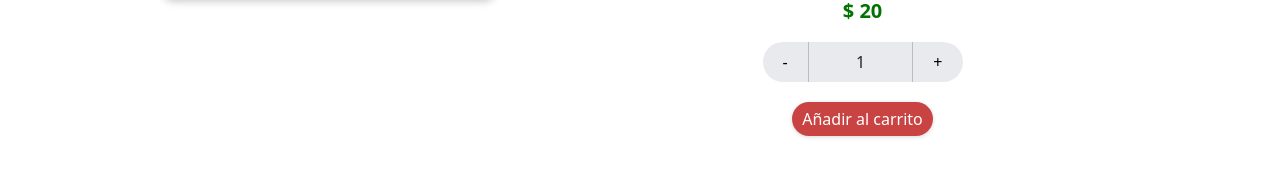
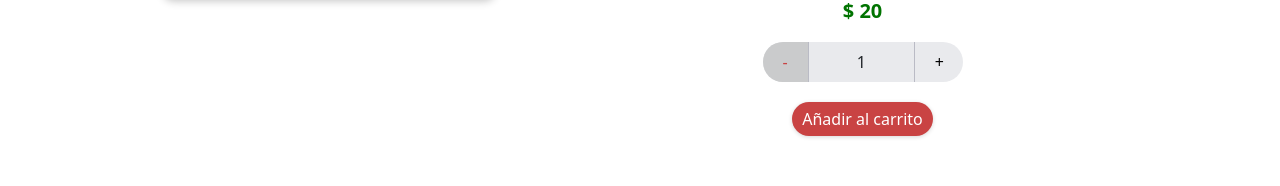
Before and after one commit to manudiiez/HoodieApp, a React (Create React App) app: page /item/1 in a window 1280 px wide. Shown: the part 565-751 px from the top of the page. Built offline with nearby package versions, Linux system fonts and the light colour scheme.

Commit message:
entrega eventos

```diff
--- a/src/App.jsx
+++ b/src/App.jsx
@@ -1,22 +1,27 @@
 /* ---------------------------- REACT-ROUTER-DOM ---------------------------- */
 import { Routes, Route } from "react-router-dom";
+/* ------------------------------- COMPONENTS ------------------------------- */
 import ItemDetailContainer from "./components/ItemDetailContainer";
 import ItemListContainer from "./components/ItemListContainer";
 import NavBar from "./components/NavBar";
-/* --------------------------------- SCREENS -------------------------------- */
-
+/* --------------------------------- CONTEXT -------------------------------- */
+import { CartContext, ThemeContext } from "./context/Context";
 
 function App() {
   return (
     <div>
+      <CartContext.Provider value={[]}>
         <NavBar/>
         <main>
           <Routes>
             <Route path="/" element={<ItemListContainer />} />
             <Route path="/item/:itemId" element={<ItemDetailContainer />} />
             <Route path="/category/:categoryId" element={<ItemListContainer />} />
+            <Route path="/cart" element={<h1>Carrito</h1>} />
+
           </Routes>
         </main>
+      </CartContext.Provider>
     </div>
   );
 }
--- a/src/components/Item.jsx
+++ b/src/components/Item.jsx
@@ -1,6 +1,6 @@
 
 
-import React from 'react'
+import React, { useEffect } from 'react'
 /* ---------------------------- STYLED-COMPONENT ---------------------------- */
 import styled from 'styled-components'
 import {useNavigate} from 'react-router-dom'
--- a/src/components/ItemCount.jsx
+++ b/src/components/ItemCount.jsx
@@ -1,13 +1,33 @@
-import { useState } from 'react'
+import { useState, useEffect } from 'react'
 /* ---------------------------- STYLED-COMPONENTS --------------------------- */
 import styled from 'styled-components'
 
-const ItemCount = ({ initial, onAdd, onRest}) => {
+const ItemCount = ({ onAdd, stock, initial }) => {
+
+    const [count, setCount] = useState(initial);
+
+
+    const handleAdd = () => {
+        setCount(count + 1)
+    }
+
+    const handleSubtract = () => {
+        setCount( count - 1)
+    }
+
+    useEffect(() => {
+        setCount(initial)
+    }, [])
+
     return (
-        <Container className='d-flex justify-content-between align-items-center'>
-            <button onClick={onRest}>-</button>
-            <p className='m-0'>{initial}</p>
-            <button onClick={onAdd}>+</button>
+        <Container>
+            <div className='d-flex justify-content-between align-items-center'>
+                <button disabled={count <= 1} onClick={handleSubtract}>-</button>
+                <p className='m-0 px-5'>{count}</p>
+                <button disabled={count >= stock} onClick={handleAdd}>+</button>
+            </div>
+            <button disabled={stock <= 0} className='addCarrito' onClick={() => onAdd(count)}>Añadir al carrito</button>
+
         </Container>
     )
 }
@@ -16,6 +36,8 @@ export default ItemCount
 
 const Container = styled.div`
 
+
+    div{
         width: 100%;
         max-width: 200px;
         height: 40px;
@@ -42,6 +64,28 @@ const Container = styled.div`
                 background-color: #c94343;
                 color: #fff;
             }
+
+            &:disabled{
+                background-color: #cacbcc;
+                color: #c94343;
+            }
+        }
+
+    }
+
+    .addCarrito{
+        background-color: #c94343;
+        border: none;
+        color: #fff;
+        padding: 5px 10px;
+        margin-top: 20px;
+        border-radius: 30px;
+        transition: all .5s ease;
+        max-width: 300px;
+        box-shadow: rgba(0, 0, 0, 0.16) 0px 1px 4px;
+        &:hover{
+            transform: scale(1.05);
+        }
     }
 
 `
--- a/src/components/ItemDetail.jsx
+++ b/src/components/ItemDetail.jsx
@@ -1,13 +1,27 @@
-import React from 'react'
+import React,{useEffect, useState} from 'react'
 /* ---------------------------- STYLED-COMPONENTS --------------------------- */
 import styled from 'styled-components'
+/* ---------------------------- REACT-ROUTER-DOM ---------------------------- */
+import {useNavigate} from 'react-router-dom'
 /* ------------------------------- COMPONENTS ------------------------------- */
 import ItemCount from './ItemCount'
 
 
 
 
-const ItemDetail = ({ item, onAdd, onRest, initial }) => {
+const ItemDetail = ({ item }) => {
+
+    const [count, setCount] = useState(0);
+    const navigate = useNavigate();
+
+    const handleAdd = (quantityToAdd) => {
+        console.log('Handle add', quantityToAdd)
+        setCount(quantityToAdd)
+        console.log(count)
+        navigate('/cart')
+
+    }
+
     return (
         <div className="row mb-5 justify-content-around">
             <ContainerImg className="col-md-4 col-12 d-flex justify-content-center align-items-center">
@@ -44,11 +58,7 @@ const ItemDetail = ({ item, onAdd, onRest, initial }) => {
                     </div>
                 </ContainerSizes>
                 <p className='precio my-3 p-0'>$ {item.price}</p>
-            <ItemCount stock={item.stock} initial={initial} onAdd={onAdd} onRest={onRest}/>
-
-
-            <button className='addCarrito'>Añadir al carrito</button>
-
+                <ItemCount stock={item.stock} onAdd={handleAdd} initial={1} />
             </ContainerText>
         </div>
     )
@@ -83,20 +93,6 @@ const ContainerText = styled.div`
         color: #007300;
         font-size: 16px;
         font-weight: bold;
-    }
-    .addCarrito{
-        background-color: #c94343;
-        border: none;
-        color: #fff;
-        padding: 5px 10px;
-        margin-top: 20px;
-        border-radius: 30px;
-        transition: all .5s ease;
-        max-width: 300px;
-        box-shadow: rgba(0, 0, 0, 0.16) 0px 1px 4px;
-        &:hover{
-            transform: scale(1.05);
-        }
     }
     @media(min-width: 992px){
         h5{
--- a/src/components/ItemDetailContainer.jsx
+++ b/src/components/ItemDetailContainer.jsx
@@ -14,21 +14,9 @@ const ItemDetailContainer = () => {
 
     const [item, setItem] = useState(null);
     const [newItems, setNewItems] = useState([]);
-    const [initial, setInitial] = useState(1);
 
     const {itemId} = useParams()
 
-    const onAdd = () => {
-        if(initial < item.stock){
-            setInitial(initial + 1)
-        }
-    }
-
-    const onRest = () => {
-        if(initial > 1){
-            setInitial(initial - 1)
-        }
-    }
 
     useEffect(()=>{
         setItem(null)
@@ -53,7 +41,7 @@ const ItemDetailContainer = () => {
                 ):
                 (
                     <div className='p-0 m-0'>
-                        <ItemDetail item={item} onAdd={onAdd} onRest={onRest} initial={initial} />
+                        <ItemDetail item={item} />
                         <Brand title='Productos destacados'/>
                         <div className="row justify-content-around m-0 p-0 mt-5">
                             {
--- a/src/components/NavBar.jsx
+++ b/src/components/NavBar.jsx
@@ -26,18 +26,17 @@ const NavBar = () => {
 
     }
 
+    const updateWidth = () => {
+      const width = document.body.clientWidth
+      if(width > 992){
+        setNavState(false)
+      }
+    }
+
     useEffect(() => {
-        const updateWidth = () => {
-        const width = document.body.clientWidth
-        if(width > 992){
-            setNavState(false)
-        }
-        }
-        updateWidth()
-        window.addEventListener("resize", updateWidth)
-        return () => {
-            window.removeEventListener("resize", updateWidth)
-        }
+
+      window.addEventListener('resize', updateWidth)
+
     }, [])
 
     return (
--- /dev/null
+++ b/src/context/Context.js
@@ -0,0 +1,5 @@
+import { createContext } from "react";
+
+export const CartContext = createContext([]);
+
+export const ThemeContext = createContext(true)
```
Lines whose indentation alone changed are shown as unchanged.
